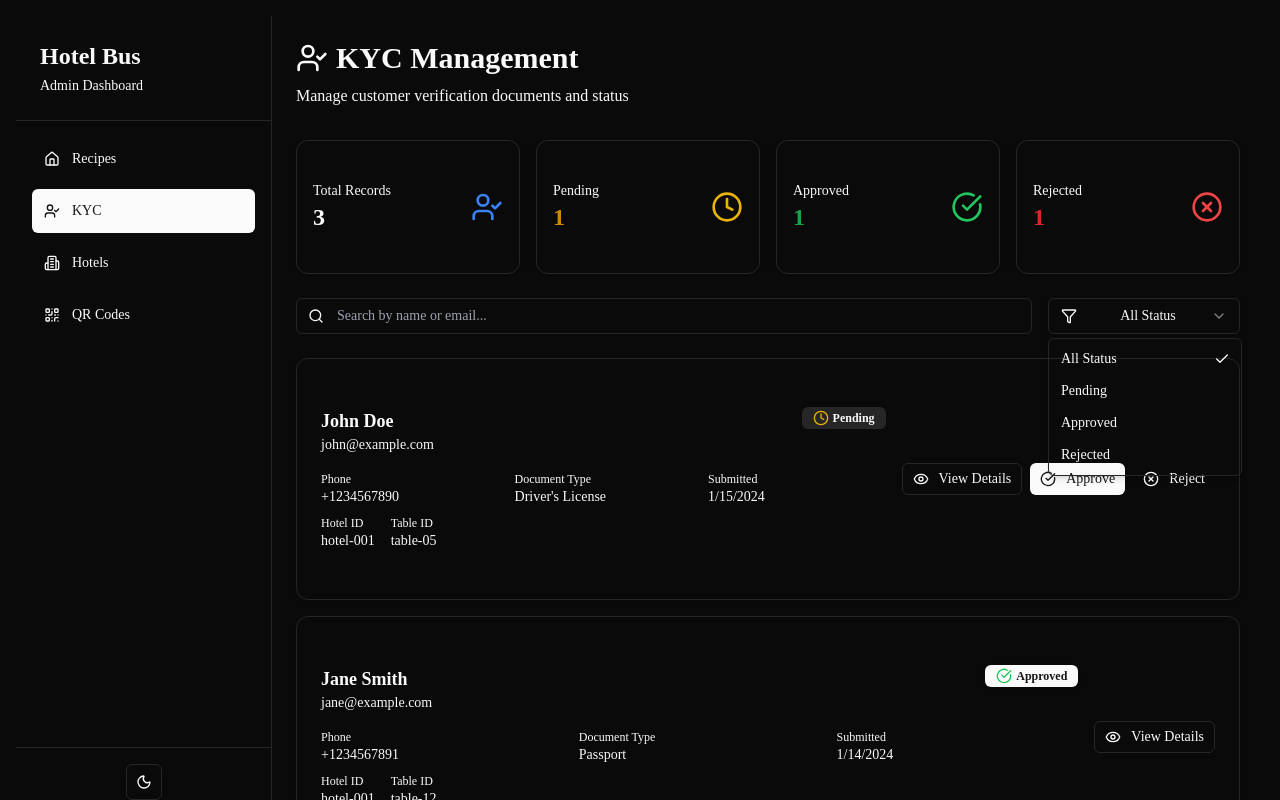
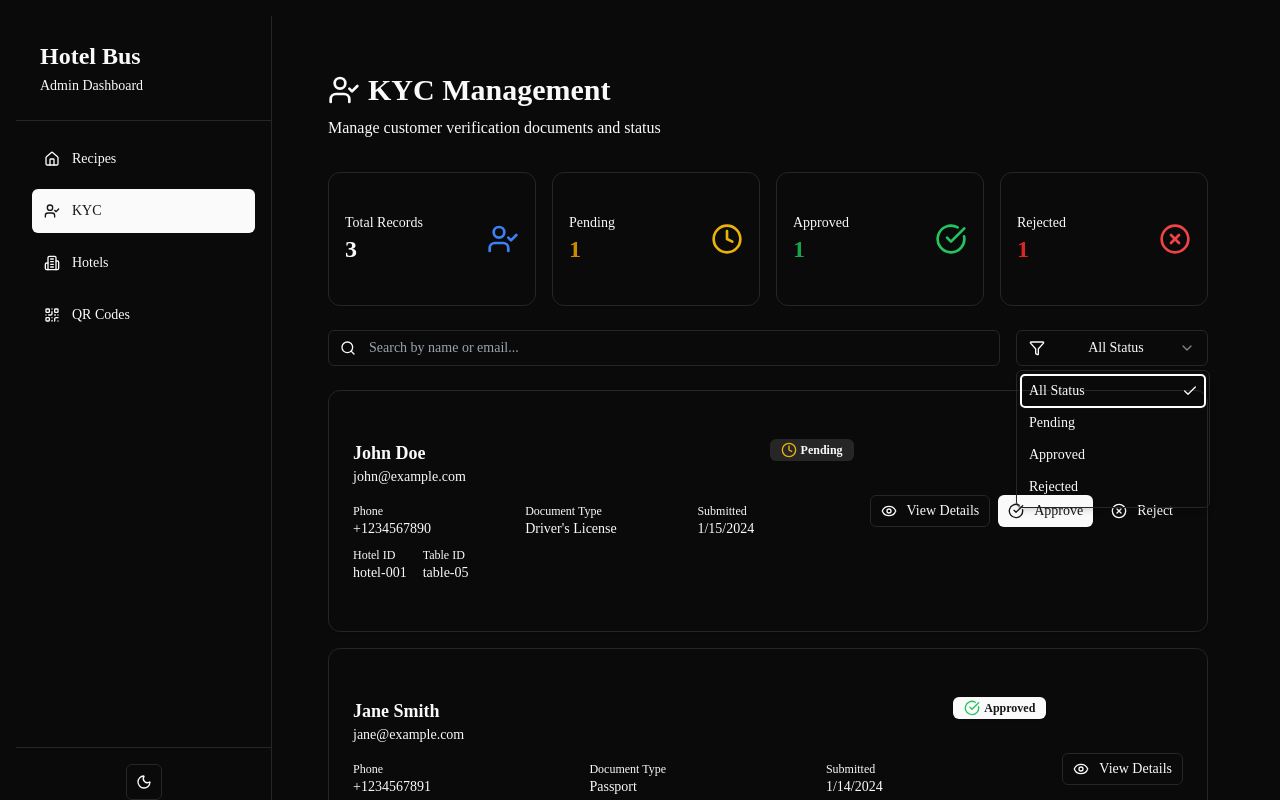
Before and after one commit to biplabroy-1/hotel-bus, a Next.js app: page /admin/kyc in a window 1280 px wide. Both pictures are taken after a click on the button "All Status". Built offline with nearby package versions, Linux system fonts and the light colour scheme.

Commit message:
updated resturent side ui

```diff
--- a/app/admin/layout.tsx
+++ b/app/admin/layout.tsx
@@ -7,9 +7,13 @@ export function layout({
   children: React.ReactNode;
 }>) {
   return (
-    <div className="flex-col flex md:flex-row ">
+    <div className="flex min-h-screen">
       <Sidebar />
-      {children}
+      <main className="flex-1 overflow-y-auto">
+        <div className="container p-4 lg:p-8">
+          {children}
+        </div>
+      </main>
     </div>
   );
 }
--- a/components/sidebar.tsx
+++ b/components/sidebar.tsx
@@ -3,9 +3,10 @@
 import { useState } from "react"
 import { cn } from "@/lib/utils"
 import { Button } from "@/components/ui/button"
-import { Home, FileText, UserCheck, Sun, Moon, QrCode, Building2 } from "lucide-react"
+import { Home, FileText, UserCheck, Sun, Moon, QrCode, Building2, Menu } from "lucide-react"
 import { useTheme } from "next-themes"
 import { useRouter, usePathname } from "next/navigation"
+import { Sheet, SheetContent, SheetTrigger } from "@/components/ui/sheet"
 
 function ThemeToggle() {
   const { theme, setTheme } = useTheme()
@@ -23,8 +24,7 @@ function ThemeToggle() {
   )
 }
 
-export default function Sidebar() {
-  const { theme } = useTheme()
+function SidebarContent() {
   const router = useRouter()
   const pathname = usePathname()
 
@@ -36,7 +36,7 @@ export default function Sidebar() {
   ]
 
   return (
-    <aside className="h-screen w-64 bg-card border-r border-border flex flex-col">
+    <div className="flex flex-col h-full">
       {/* App Header */}
       <div className="p-6 border-b border-border">
         <h1 className="text-2xl font-bold text-primary">Hotel Bus</h1>
@@ -69,11 +69,39 @@ export default function Sidebar() {
       </div>
 
       {/* Theme Toggle */}
-      <div className="p-4 border-t border-border">
+      <div className="p-4 border-t border-border mt-auto">
         <div className="flex justify-center">
           <ThemeToggle />
         </div>
       </div>
-    </aside>
+    </div>
   )
 }
+
+export default function Sidebar() {
+  const [isOpen, setIsOpen] = useState(false)
+
+  return (
+    <>
+      {/* Mobile Menu Button */}
+      <div className="lg:hidden fixed top-4 left-4 z-50">
+        <Sheet open={isOpen} onOpenChange={setIsOpen}>
+          <SheetTrigger asChild>
+            <Button variant="outline" size="icon">
+              <Menu className="h-[1.2rem] w-[1.2rem]" />
+              <span className="sr-only">Toggle menu</span>
+            </Button>
+          </SheetTrigger>
+          <SheetContent side="left" className="p-0">
+            <SidebarContent />
+          </SheetContent>
+        </Sheet>
+      </div>
+
+      {/* Desktop Sidebar */}
+      <aside className="hidden lg:flex h-screen w-64 bg-card border-r border-border flex-col">
+        <SidebarContent />
+      </aside>
+    </>
+  )
+}
--- a/components/ui/select.tsx
+++ b/components/ui/select.tsx
@@ -2,80 +2,51 @@
 
 import * as React from "react"
 import * as SelectPrimitive from "@radix-ui/react-select"
-import { ChevronDownIcon, ChevronUpIcon, CheckIcon } from "lucide-react"
+import { CheckIcon, ChevronDownIcon, ChevronUpIcon } from "lucide-react"
 
 import { cn } from "@/lib/utils"
 
 function Select({
   ...props
 }: React.ComponentProps<typeof SelectPrimitive.Root>) {
-  return <SelectPrimitive.Root {...props} />
+  return <SelectPrimitive.Root data-slot="select" {...props} />
 }
 
 function SelectGroup({
   ...props
 }: React.ComponentProps<typeof SelectPrimitive.Group>) {
-  return <SelectPrimitive.Group {...props} />
+  return <SelectPrimitive.Group data-slot="select-group" {...props} />
 }
 
 function SelectValue({
   ...props
 }: React.ComponentProps<typeof SelectPrimitive.Value>) {
-  return <SelectPrimitive.Value {...props} />
+  return <SelectPrimitive.Value data-slot="select-value" {...props} />
 }
 
 function SelectTrigger({
   className,
+  size = "default",
   children,
   ...props
-}: React.ComponentProps<typeof SelectPrimitive.Trigger>) {
+}: React.ComponentProps<typeof SelectPrimitive.Trigger> & {
+  size?: "sm" | "default"
+}) {
   return (
     <SelectPrimitive.Trigger
+      data-slot="select-trigger"
+      data-size={size}
       className={cn(
-        "flex h-9 w-full items-center justify-between whitespace-nowrap rounded-md border border-input bg-transparent px-3 py-2 text-sm shadow-sm ring-offset-background placeholder:text-muted-foreground focus:outline-none focus:ring-1 focus:ring-ring disabled:cursor-not-allowed disabled:opacity-50 [&>span]:line-clamp-1",
+        "border-input data-[placeholder]:text-muted-foreground [&_svg:not([class*='text-'])]:text-muted-foreground focus-visible:border-ring focus-visible:ring-ring/50 aria-invalid:ring-destructive/20 dark:aria-invalid:ring-destructive/40 aria-invalid:border-destructive dark:bg-input/30 dark:hover:bg-input/50 flex w-fit items-center justify-between gap-2 rounded-md border bg-transparent px-3 py-2 text-sm whitespace-nowrap shadow-xs transition-[color,box-shadow] outline-none focus-visible:ring-[3px] disabled:cursor-not-allowed disabled:opacity-50 data-[size=default]:h-9 data-[size=sm]:h-8 *:data-[slot=select-value]:line-clamp-1 *:data-[slot=select-value]:flex *:data-[slot=select-value]:items-center *:data-[slot=select-value]:gap-2 [&_svg]:pointer-events-none [&_svg]:shrink-0 [&_svg:not([class*='size-'])]:size-4",
         className
       )}
       {...props}
     >
       {children}
       <SelectPrimitive.Icon asChild>
-        <ChevronDownIcon className="h-4 w-4 opacity-50" />
+        <ChevronDownIcon className="size-4 opacity-50" />
       </SelectPrimitive.Icon>
     </SelectPrimitive.Trigger>
-  )
-}
-
-function SelectScrollUpButton({
-  className,
-  ...props
-}: React.ComponentProps<typeof SelectPrimitive.ScrollUpButton>) {
-  return (
-    <SelectPrimitive.ScrollUpButton
-      className={cn(
-        "flex cursor-default items-center justify-center py-1",
-        className
-      )}
-      {...props}
-    >
-      <ChevronUpIcon />
-    </SelectPrimitive.ScrollUpButton>
-  )
-}
-
-function SelectScrollDownButton({
-  className,
-  ...props
-}: React.ComponentProps<typeof SelectPrimitive.ScrollDownButton>) {
-  return (
-    <SelectPrimitive.ScrollDownButton
-      className={cn(
-        "flex cursor-default items-center justify-center py-1",
-        className
-      )}
-      {...props}
-    >
-      <ChevronDownIcon />
-    </SelectPrimitive.ScrollDownButton>
   )
 }
 
@@ -88,8 +59,9 @@ function SelectContent({
   return (
     <SelectPrimitive.Portal>
       <SelectPrimitive.Content
+        data-slot="select-content"
         className={cn(
-          "relative z-50 max-h-96 min-w-[8rem] overflow-hidden rounded-md border bg-popover text-popover-foreground shadow-md data-[state=open]:animate-in data-[state=closed]:animate-out data-[state=closed]:fade-out-0 data-[state=open]:fade-in-0 data-[state=closed]:zoom-out-95 data-[state=open]:zoom-in-95 data-[side=bottom]:slide-in-from-top-2 data-[side=left]:slide-in-from-right-2 data-[side=right]:slide-in-from-left-2 data-[side=top]:slide-in-from-bottom-2",
+          "bg-popover text-popover-foreground data-[state=open]:animate-in data-[state=closed]:animate-out data-[state=closed]:fade-out-0 data-[state=open]:fade-in-0 data-[state=closed]:zoom-out-95 data-[state=open]:zoom-in-95 data-[side=bottom]:slide-in-from-top-2 data-[side=left]:slide-in-from-right-2 data-[side=right]:slide-in-from-left-2 data-[side=top]:slide-in-from-bottom-2 relative z-50 max-h-(--radix-select-content-available-height) min-w-[8rem] origin-(--radix-select-content-transform-origin) overflow-x-hidden overflow-y-auto rounded-md border shadow-md",
           position === "popper" &&
             "data-[side=bottom]:translate-y-1 data-[side=left]:-translate-x-1 data-[side=right]:translate-x-1 data-[side=top]:-translate-y-1",
           className
@@ -102,7 +74,7 @@ function SelectContent({
           className={cn(
             "p-1",
             position === "popper" &&
-              "h-[var(--radix-select-trigger-height)] w-full min-w-[var(--radix-select-trigger-width)]"
+              "h-[var(--radix-select-trigger-height)] w-full min-w-[var(--radix-select-trigger-width)] scroll-my-1"
           )}
         >
           {children}
@@ -119,7 +91,8 @@ function SelectLabel({
 }: React.ComponentProps<typeof SelectPrimitive.Label>) {
   return (
     <SelectPrimitive.Label
-      className={cn("px-2 py-1.5 text-sm font-semibold", className)}
+      data-slot="select-label"
+      className={cn("text-muted-foreground px-2 py-1.5 text-xs", className)}
       {...props}
     />
   )
@@ -132,15 +105,16 @@ function SelectItem({
 }: React.ComponentProps<typeof SelectPrimitive.Item>) {
   return (
     <SelectPrimitive.Item
+      data-slot="select-item"
       className={cn(
-        "relative flex w-full cursor-default select-none items-center rounded-sm py-1.5 pl-2 pr-8 text-sm outline-none focus:bg-accent focus:text-accent-foreground data-[disabled]:pointer-events-none data-[disabled]:opacity-50",
+        "focus:bg-accent focus:text-accent-foreground [&_svg:not([class*='text-'])]:text-muted-foreground relative flex w-full cursor-default items-center gap-2 rounded-sm py-1.5 pr-8 pl-2 text-sm outline-hidden select-none data-[disabled]:pointer-events-none data-[disabled]:opacity-50 [&_svg]:pointer-events-none [&_svg]:shrink-0 [&_svg:not([class*='size-'])]:size-4 *:[span]:last:flex *:[span]:last:items-center *:[span]:last:gap-2",
         className
       )}
       {...props}
     >
-      <span className="absolute right-2 flex h-3.5 w-3.5 items-center justify-center">
+      <span className="absolute right-2 flex size-3.5 items-center justify-center">
         <SelectPrimitive.ItemIndicator>
-          <CheckIcon className="h-4 w-4" />
+          <CheckIcon className="size-4" />
         </SelectPrimitive.ItemIndicator>
       </span>
       <SelectPrimitive.ItemText>{children}</SelectPrimitive.ItemText>
@@ -154,21 +128,58 @@ function SelectSeparator({
 }: React.ComponentProps<typeof SelectPrimitive.Separator>) {
   return (
     <SelectPrimitive.Separator
-      className={cn("-mx-1 my-1 h-px bg-muted", className)}
+      data-slot="select-separator"
+      className={cn("bg-border pointer-events-none -mx-1 my-1 h-px", className)}
       {...props}
     />
   )
 }
 
+function SelectScrollUpButton({
+  className,
+  ...props
+}: React.ComponentProps<typeof SelectPrimitive.ScrollUpButton>) {
+  return (
+    <SelectPrimitive.ScrollUpButton
+      data-slot="select-scroll-up-button"
+      className={cn(
+        "flex cursor-default items-center justify-center py-1",
+        className
+      )}
+      {...props}
+    >
+      <ChevronUpIcon className="size-4" />
+    </SelectPrimitive.ScrollUpButton>
+  )
+}
+
+function SelectScrollDownButton({
+  className,
+  ...props
+}: React.ComponentProps<typeof SelectPrimitive.ScrollDownButton>) {
+  return (
+    <SelectPrimitive.ScrollDownButton
+      data-slot="select-scroll-down-button"
+      className={cn(
+        "flex cursor-default items-center justify-center py-1",
+        className
+      )}
+      {...props}
+    >
+      <ChevronDownIcon className="size-4" />
+    </SelectPrimitive.ScrollDownButton>
+  )
+}
+
 export {
   Select,
+  SelectContent,
   SelectGroup,
+  SelectItem,
+  SelectLabel,
+  SelectScrollDownButton,
+  SelectScrollUpButton,
+  SelectSeparator,
+  SelectTrigger,
   SelectValue,
-  SelectTrigger,
-  SelectContent,
-  SelectLabel,
-  SelectItem,
-  SelectSeparator,
-  SelectScrollUpButton,
-  SelectScrollDownButton,
 }
--- a/package.json
+++ b/package.json
@@ -12,6 +12,7 @@
     "@radix-ui/react-dialog": "^1.1.15",
     "@radix-ui/react-label": "^2.1.7",
     "@radix-ui/react-scroll-area": "^1.2.10",
+    "@radix-ui/react-select": "^2.2.6",
     "@radix-ui/react-separator": "^1.1.7",
     "@radix-ui/react-slot": "^1.2.3",
     "@radix-ui/react-tooltip": "^1.2.8",
```
Also changed, not shown: 1 other file (tests, documents, lock files or other folders).
